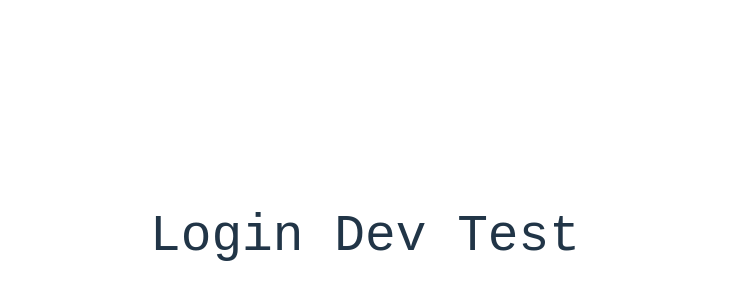
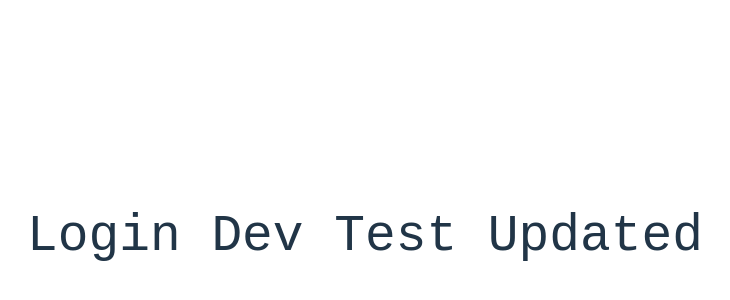
Before and after one commit to moiskillnadne/gipiti-front, a React (Vite) app: page / in a window 1280 px wide. Shown: the part 164-464 px from the top of the page, without its empty margins (275-1005 px from the left). Built offline with nearby package versions, Linux system fonts and the light colour scheme.

Commit message:
Last dev ci/cd test

```diff
--- a/src/pages/Login.tsx
+++ b/src/pages/Login.tsx
@@ -1,7 +1,7 @@
 export const Login = () => {
   return (
     <div>
-      <h1>Login Dev Test</h1>
+      <h1>Login Dev Test Updated</h1>
     </div>
   )
 }
```
